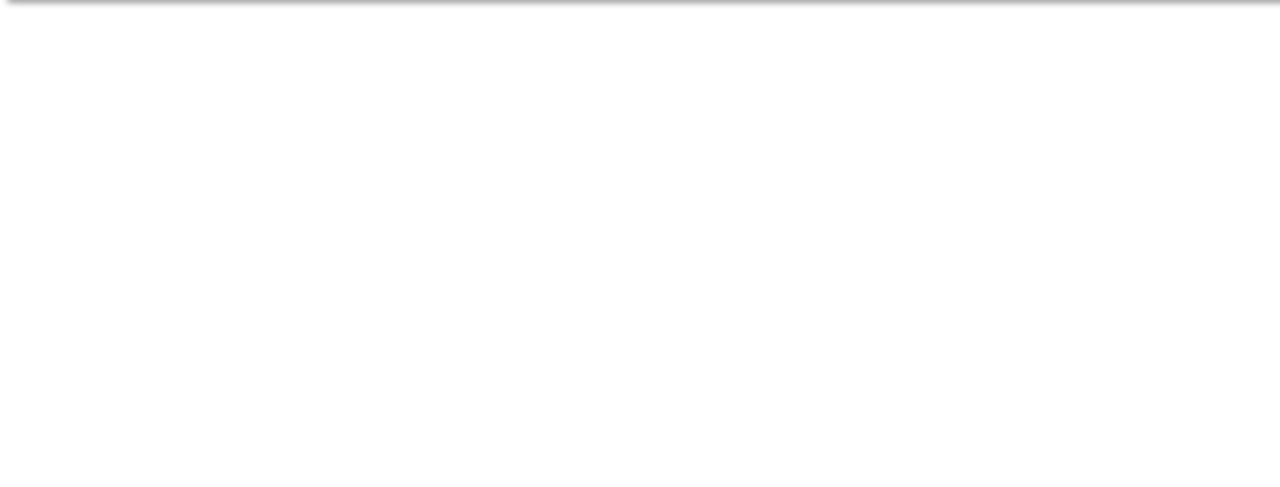
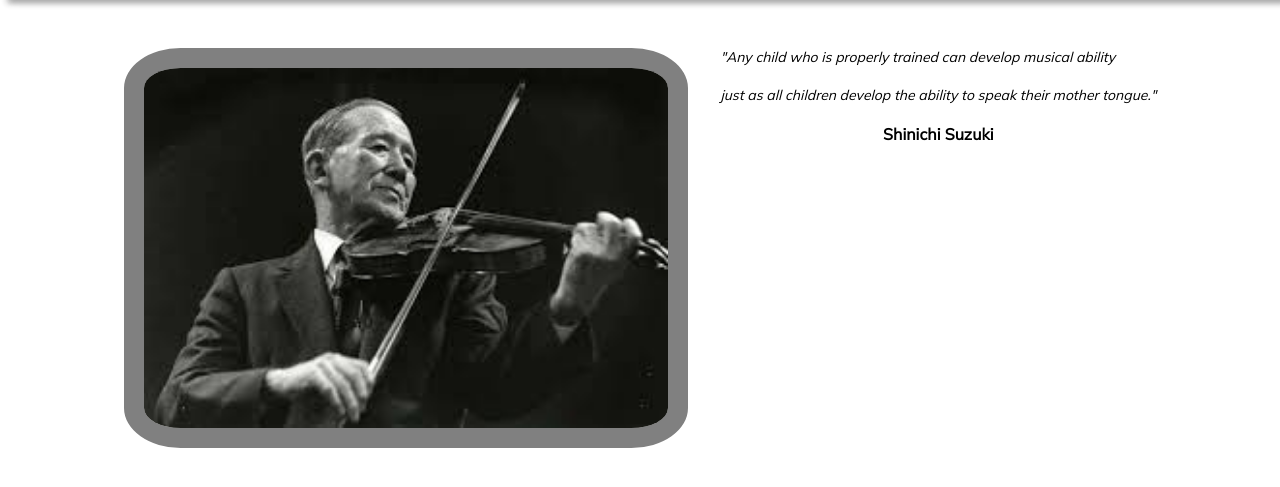
Before and after one commit to Jflo919/Project-guitar, a plain HTML site: page index.html in a window 1280 px wide. Shown: the part 145-632 px from the top of the page. Drawn offline with Linux system fonts and the light colour scheme.

Commit message:
quote and suzuki

```diff
--- a/assets/style.css
+++ b/assets/style.css
@@ -30,8 +30,32 @@ nav {
 
 }
 
+#jumbo {
+    margin: 25px 25px 25px 25px;
+    padding: 25px 25px 25px 25px;
+    height: 400px;
+    max-width: 100vmax;
+    display: flex;
+    justify-content: center;
+    gap: 2rem;
 
+}
 
+#suz {
+    border:20px solid gray;
+    border-radius: 10%;
+}
+.quote {
+    font-style: italic;
+    font-size: 14px;
+
+}
+
+#author {
+    text-align: center;
+    font-weight: bold;
+
+}
 
 
 
--- a/index.html
+++ b/index.html
@@ -20,8 +20,11 @@
         </header>
         <main>
             <section id="jumbo">
+                <img id="suz" height= "400px"  src="./assets/images/index3.jpg"/>
                 <div id="text-wrapper">
-
+                    <p class="quote">"Any child who is properly trained can develop musical ability</p><br/>
+                    <p class="quote"> just as all children develop the ability to speak their mother tongue."</p><br/>
+                    <p id="author">Shinichi Suzuki</p>
                 </div>
             </section>
             <section id="about">
```
Also changed, not shown: assets/images/index3.jpg (added).
